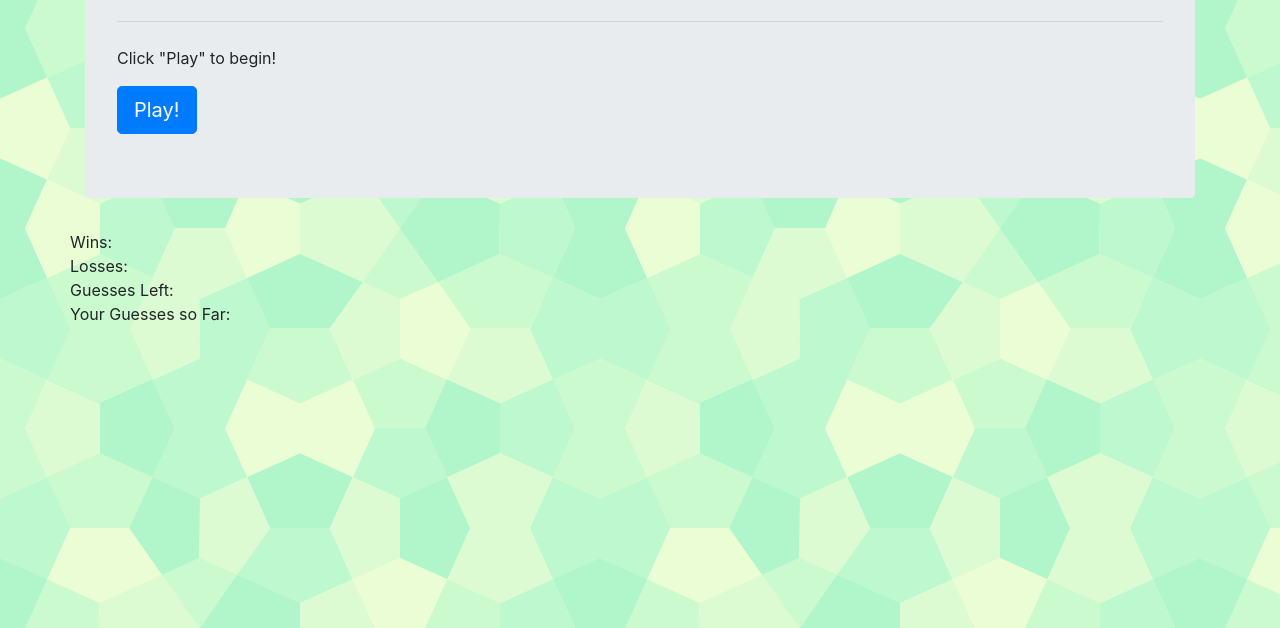
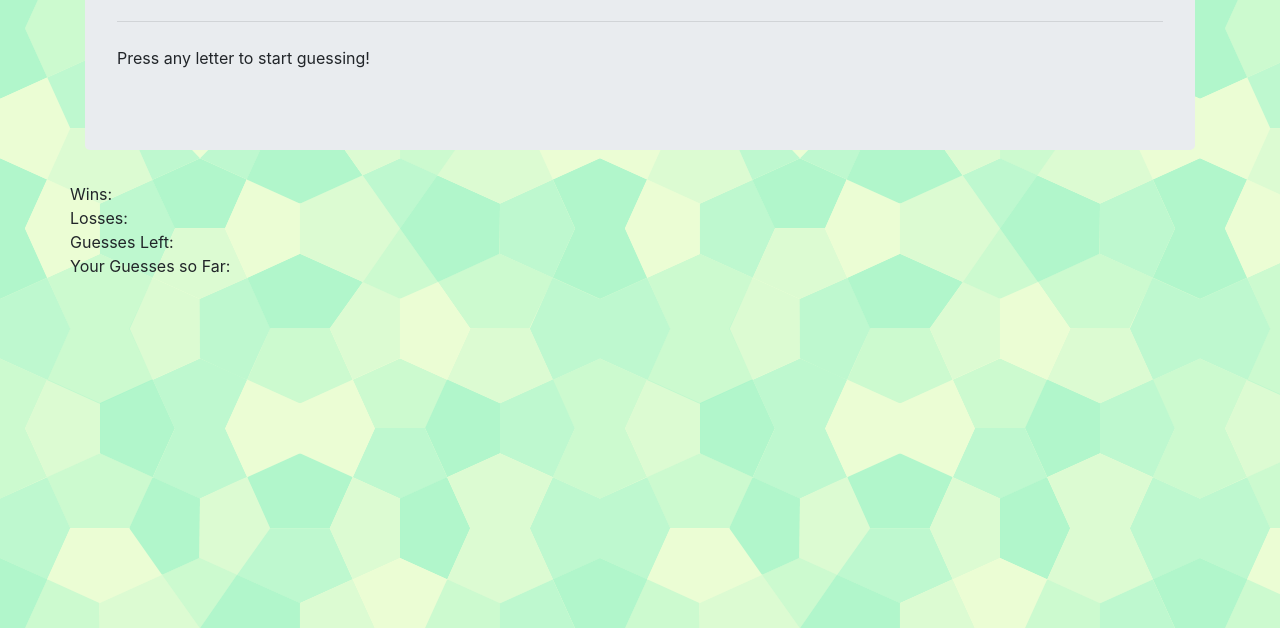
Before and after one commit to arjun006/psychic-game, a plain HTML site: page index.html in a window 1280 px wide. Shown: the part 172-800 px from the top of the page. Drawn offline with nearby package versions, Linux system fonts and the light colour scheme.

Commit message:
fixed button

```diff
--- a/assets/javascript/game.js
+++ b/assets/javascript/game.js
@@ -19,8 +19,6 @@ function resetGame(){
     game();
 };
 
-//Click to play
-//document.getElementById("play-btn").onclick("click")=resetGame();
 
 //When player runs out of guesses
 function noGuesses(){
--- a/index.html
+++ b/index.html
@@ -16,8 +16,8 @@
                                 <h1 class="display-4">Psychic Game!</h1>
                                 <p class="lead">Try and guess what letter I'm thinking of...</p>
                                 <hr class="my-4">
-                                <p>Click "Play" to begin!</p>
-                                        <a class="btn btn-primary btn-lg" id="play-btn" href="#" role="button">Play!</a>
+                                <p>Press any letter to start guessing!</p>
+
                         </div>
                 </div>
             </div>
```
